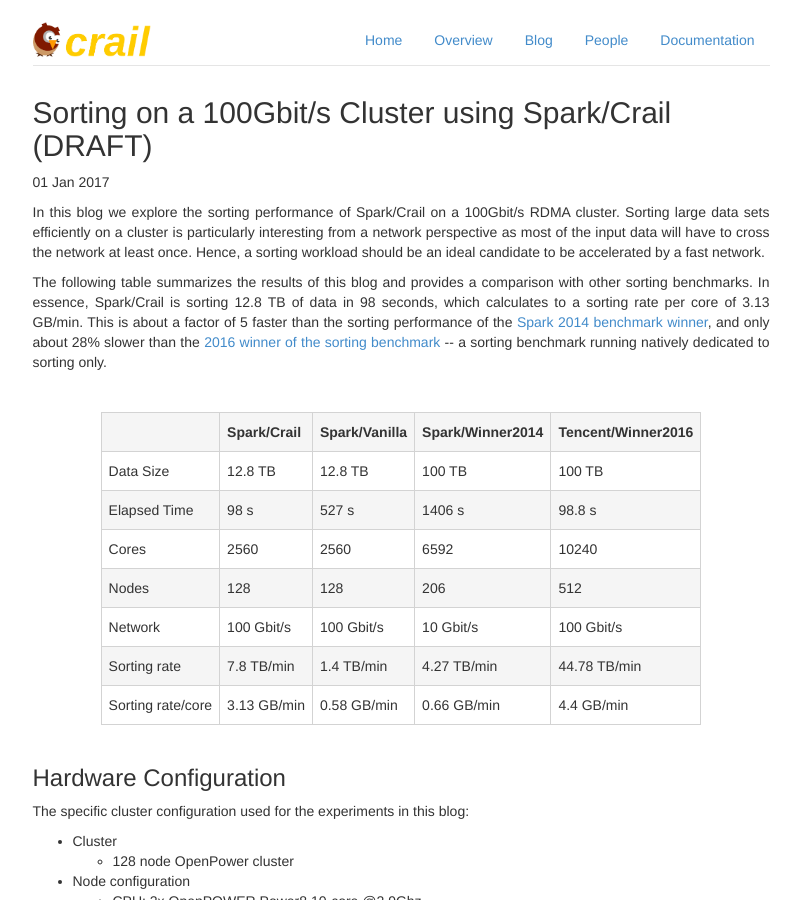
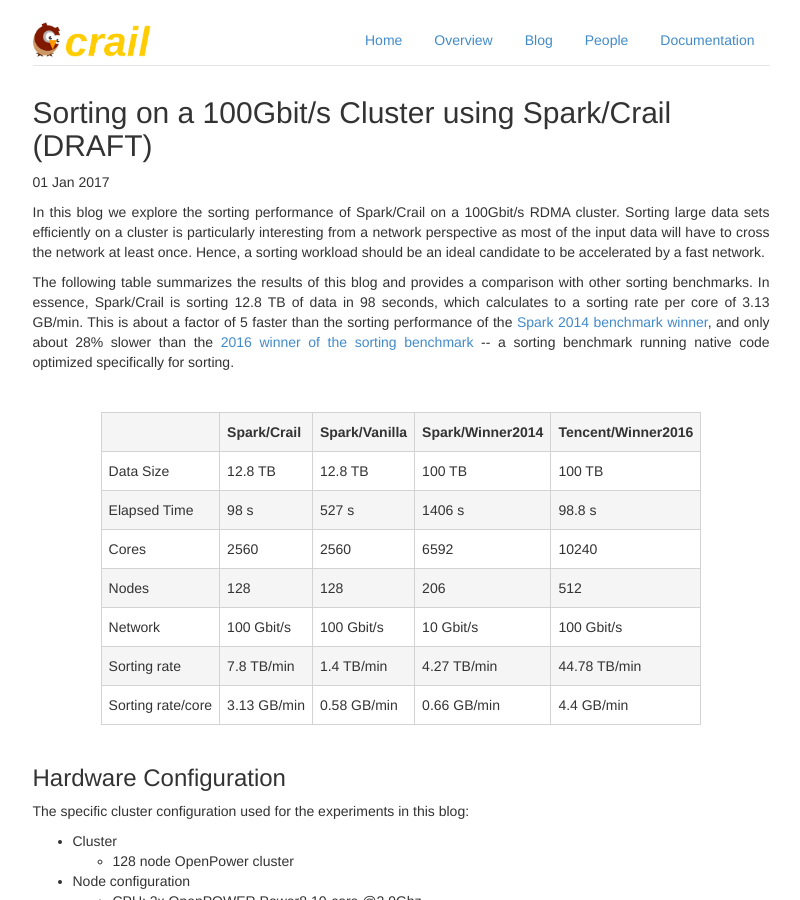
Before and after one commit to apache/incubator-crail-website, a Jekyll site: the page built from _posts/blog/2017-01-1-sorting.md, in a window 1280 px wide and 900 px high. Shown: the whole window, without its empty margins (239-1039 px from the left). Built offline with Jekyll 4.4.1, drawn with Linux system fonts in a browser that asks for light colours; comment, search, counter and statistics services are not loaded.

Commit message:
Update 2017-01-1-sorting.md

```diff
--- a/_posts/blog/2017-01-1-sorting.md
+++ b/_posts/blog/2017-01-1-sorting.md
@@ -11,7 +11,7 @@
 In this blog we explore the sorting performance of Spark/Crail on a 100Gbit/s RDMA cluster. Sorting large data sets efficiently on a cluster is particularly interesting from a network perspective as most of the input data will have to cross the network at least once. Hence, a sorting workload should be an ideal candidate to be accelerated by a fast network.
 </p>
 <p>
-The following table summarizes the results of this blog and provides a comparison with other sorting benchmarks. In essence, Spark/Crail is sorting 12.8 TB of data in 98 seconds, which calculates to a sorting rate per core of 3.13 GB/min. This is about a factor of 5 faster than the sorting performance of the <a href="https://databricks.com/blog/2014/11/05/spark-officially-sets-a-new-record-in-large-scale-sorting.html">Spark 2014 benchmark winner</a>, and only about 28% slower than the <a href="http://sortbenchmark.org/TencentSort2016.pdf">2016 winner of the sorting benchmark</a> -- a sorting benchmark running natively dedicated to sorting only.
+The following table summarizes the results of this blog and provides a comparison with other sorting benchmarks. In essence, Spark/Crail is sorting 12.8 TB of data in 98 seconds, which calculates to a sorting rate per core of 3.13 GB/min. This is about a factor of 5 faster than the sorting performance of the <a href="https://databricks.com/blog/2014/11/05/spark-officially-sets-a-new-record-in-large-scale-sorting.html">Spark 2014 benchmark winner</a>, and only about 28% slower than the <a href="http://sortbenchmark.org/TencentSort2016.pdf">2016 winner of the sorting benchmark</a> -- a sorting benchmark running native code optimized specifically for sorting.
 </p>
 </div>
 <br>
```
